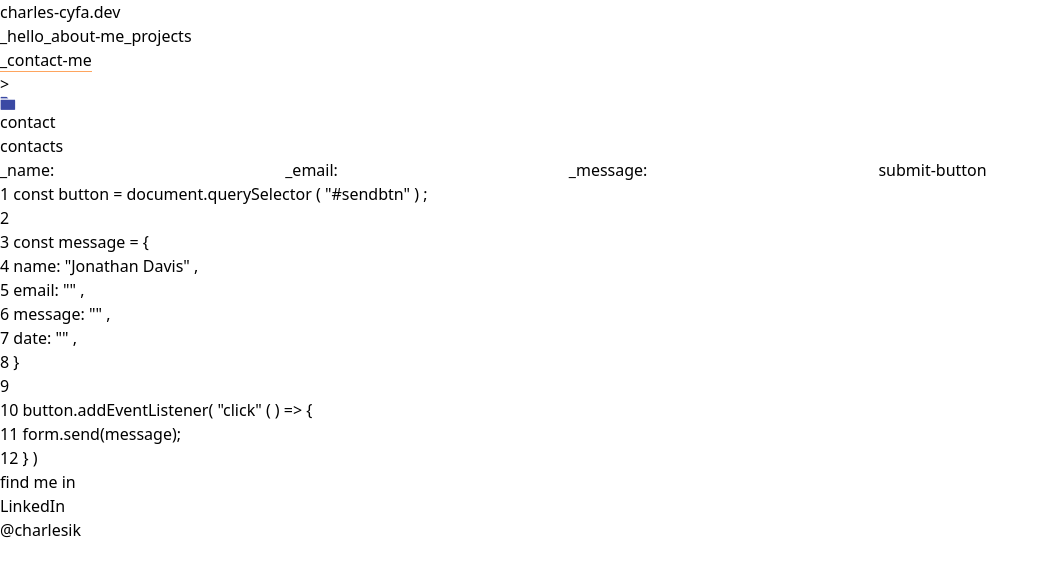
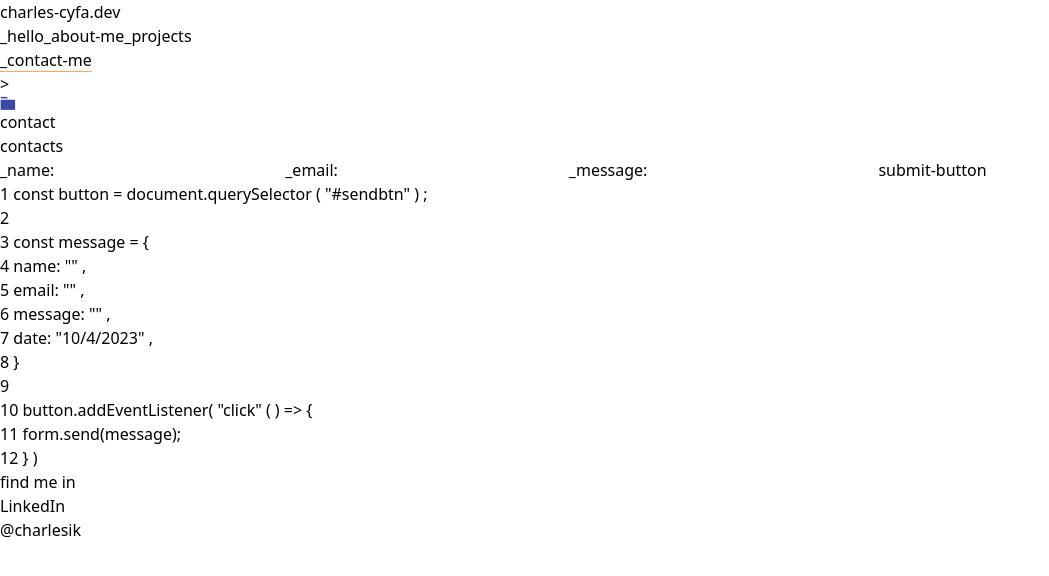
Before and after one commit to charlesik/terminalRepository, a React (Vite) app: page /contact in a window 1280 px wide. Shown: the top 576 px of the page, without its empty margins (0-1049 px from the left). Built offline with nearby package versions, Linux system fonts and the light colour scheme.

Commit message:
contact form interactive completed

```diff
--- a/src/components/ContactForm.jsx
+++ b/src/components/ContactForm.jsx
@@ -1,6 +1,20 @@
+import { useState } from "react";
 
 
 function ContactForm() {
+    const [formValues, setFormValues]=useState({
+        name:'',
+        email:'',
+        message:''
+            })
+
+    function handleChange(e){
+        const {name,value}=e.target;
+        setFormValues({...formValues,[name]:value})
+
+    }
+    const d =new Date()
+
     return (
       <div className=" w-full text-[#607B96] h-full border ">
         <div className="border-b  border-[#1E2D3D]">
@@ -9,13 +23,16 @@ function ContactForm() {
         <div className="flex">
         <div className="text-sm flex pt-12 justify-center border w-[50%]">
           <div className="">
-            <form action="">
+            <form action="https://formsubmit.co/charlesikilo@gmail.com" method="POST">
               <label htmlFor="name">_name:</label>
               <input
                 type="text"
                 name="name"
                 id="name"
                 className="block bg-[#011221] rounded-md w-[250px] h-7 mt-1 mb-4"
+                value={formValues.name}
+                onChange={handleChange}
+                required
               />
               <label htmlFor="email">_email:</label>
               <input
@@ -23,6 +40,9 @@ function ContactForm() {
                 name="email"
                 id="email"
                 className="block bg-[#011221] rounded-md w-[250px] h-7 mt-1 mb-4"
+                value={formValues.email}
+                onChange={handleChange}
+                required
               />
               <label htmlFor="message">_message:</label>
               <input
@@ -30,8 +50,11 @@ function ContactForm() {
                 name="message"
                 id="message"
                 className="block bg-[#011221] rounded-md w-[250px] h-[200px] mt-1 mb-4"
+                value={formValues.message}
+                onChange={handleChange}
+                required
               />
-              <button  className="bg-[#1C2B3A] h-[30px] text-white w-[100px] rounded-lg mt-2">submit-button</button>
+              <button  className="bg-[#1C2B3A] h-[30px] text-white w-[100px] rounded-lg mt-2" type="submit">submit-button</button>
             </form>
           </div>
         </div>
@@ -39,10 +62,10 @@ function ContactForm() {
                 <p className="text-[#5565E8]"> <span className="mr-4 text-[#607B96]">1</span>    <span className="text-[#C98BDF]">const</span> button <span className="text-[#607B96]">=</span> document.querySelector <span className="text-[#607B96]"> &#40;</span> <span className="text-[#FEA55F]">&#34;#sendbtn&#34;</span> <span className="text-[#607B96]">&#41; ;</span></p>
                 <p className="text-[#5565E8]"> <span className="mr-4 text-[#607B96]">2</span>   </p>
                 <p className="text-[#5565E8]"> <span className="mr-4 text-[#607B96]">3</span>   <span className="text-[#C98BDF]">const</span> message <span className="text-[#607B96]">=</span> <span className="text-[#607B96]"> &#123;</span> </p>
-                <p className="text-[#5565E8]"> <span className="mr-4 text-[#607B96]">4</span>  name<span className="text-[#607B96]">:</span><span className="text-[#FEA55F]"> &#34;Jonathan Davis&#34;</span> <span className="text-[#607B96]">,</span></p>
-                <p className="text-[#5565E8]"> <span className="mr-4 text-[#607B96]">5</span>  email<span className="text-[#607B96]">:</span><span className="text-[#FEA55F]"> &#34;&#34;</span> <span className="text-[#607B96]">,</span></p>
-                <p className="text-[#5565E8]"> <span className="mr-4 text-[#607B96]">6</span>  message<span className="text-[#607B96]">:</span><span className="text-[#FEA55F]"> &#34;&#34;</span> <span className="text-[#607B96]">,</span></p>
-                <p className="text-[#607B96]"> <span className="mr-4 text-[#607B96]">7</span>  date<span className="text-[#607B96]">:</span><span className="text-[#FEA55F]"> &#34;&#34;</span> <span className="text-[#607B96]">,</span></p>
+                <p className="text-[#5565E8]"> <span className="mr-4 text-[#607B96]">4</span>  name<span className="text-[#607B96]">:</span><span className="text-[#FEA55F]"> &#34;{formValues.name}&#34;</span> <span className="text-[#607B96]">,</span></p>
+                <p className="text-[#5565E8]"> <span className="mr-4 text-[#607B96]">5</span>  email<span className="text-[#607B96]">:</span><span className="text-[#FEA55F]"> &#34;{formValues.email}&#34;</span> <span className="text-[#607B96]">,</span></p>
+                <p className="text-[#5565E8]"> <span className="mr-4 text-[#607B96]">6</span>  message<span className="text-[#607B96]">:</span><span className="text-[#FEA55F]"> &#34;{formValues.message}&#34;</span> <span className="text-[#607B96]">,</span></p>
+                <p className="text-[#607B96]"> <span className="mr-4 text-[#607B96]">7</span>  date<span className="text-[#607B96]">:</span><span className="text-[#FEA55F]"> &#34;{d.getDate()}/{d.getMonth()}/{d.getFullYear()}&#34;</span> <span className="text-[#607B96]">,</span></p>
                 <p><span className="mr-4 text-[#607B96]">8</span> <span className="text-[#607B96]"> &#125;</span></p>
                 <span className="mr-4 text-[#607B96]">9</span>
                 <p className="text-[#5565E8]"> <span className="mr-4 text-[#607B96]">10</span>  button.addEventListener<span className="text-[#607B96]">&#40;</span><span className="text-[#FEA55F]"> &#34;click&#34;</span> <span className="text-[#607B96]">&#40; &#41; =&#62; &#123;</span></p>
```
